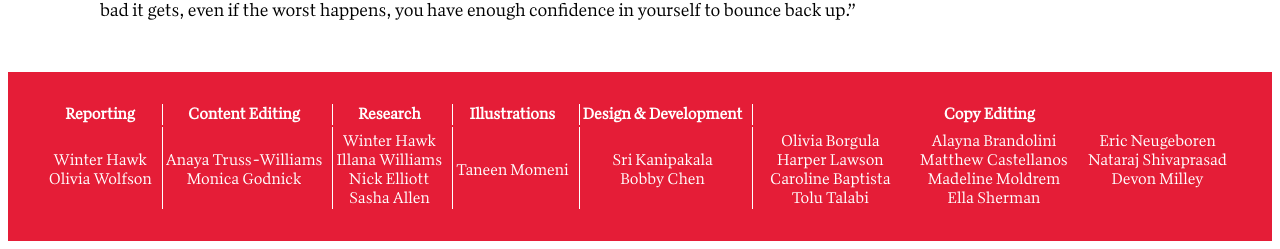
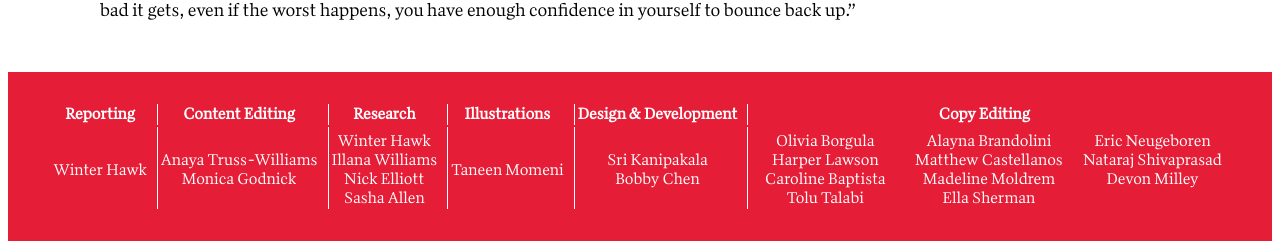
Before and after one commit to skanipakala/InternationalStudentsPage, a Flask app: page /student/1 in a window 1280 px wide. Shown: the part 2574-2823 px from the top of the page. Run offline with Flask 2, Linux system fonts and the light colour scheme.

Commit message:
removed wolfson + spacing

```diff
--- a/templates/home.html
+++ b/templates/home.html
@@ -160,7 +160,6 @@
       <tr>
         <td style="text-align:center; font-size: 16px; padding-top: 5px; border-right: 1px solid white; padding-right: 10px;">
           Winter Hawk<br>
-          Olivia Wolfson<br>
         </td>
         <td style="text-align:center; font-size: 16px; padding-top: 5px; border-right: 1px solid white; padding-right: 10px;">
           Anaya Truss-Williams<br>
--- a/templates/student_detail.html
+++ b/templates/student_detail.html
@@ -108,7 +108,6 @@
       <tr>
         <td style="text-align:center; font-size: 16px; padding-top: 5px; border-right: 1px solid white; padding-right: 10px;">
           Winter Hawk<br>
-          Olivia Wolfson<br>
         </td>
         <td style="text-align:center; font-size: 16px; padding-top: 5px; border-right: 1px solid white; padding-right: 10px;">
           Anaya Truss-Williams<br>
```
